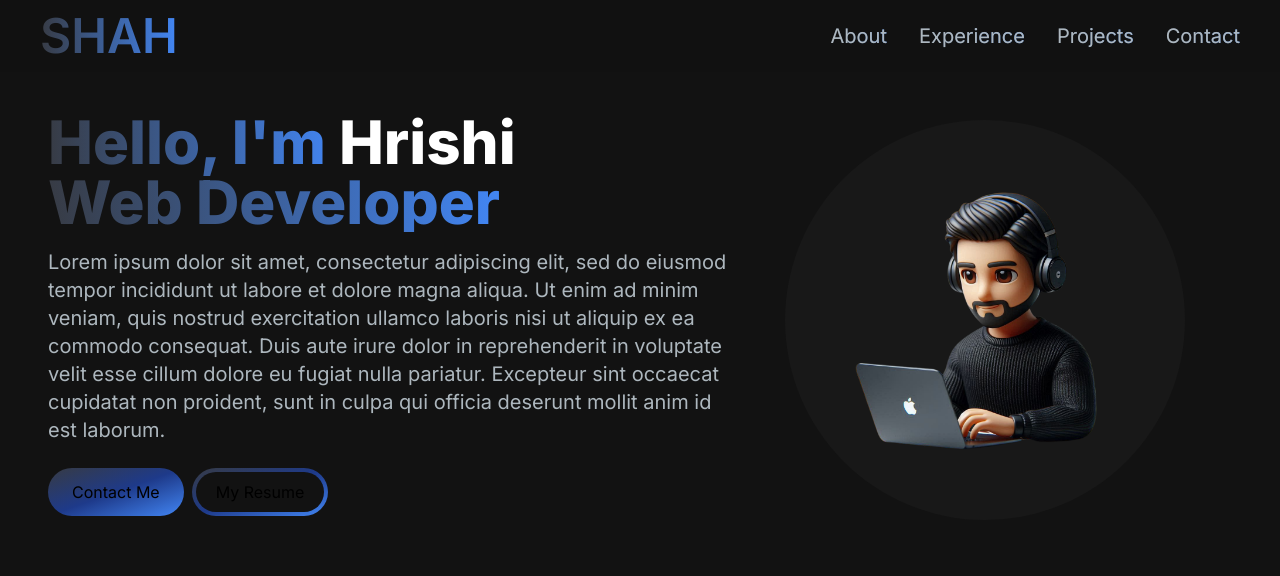
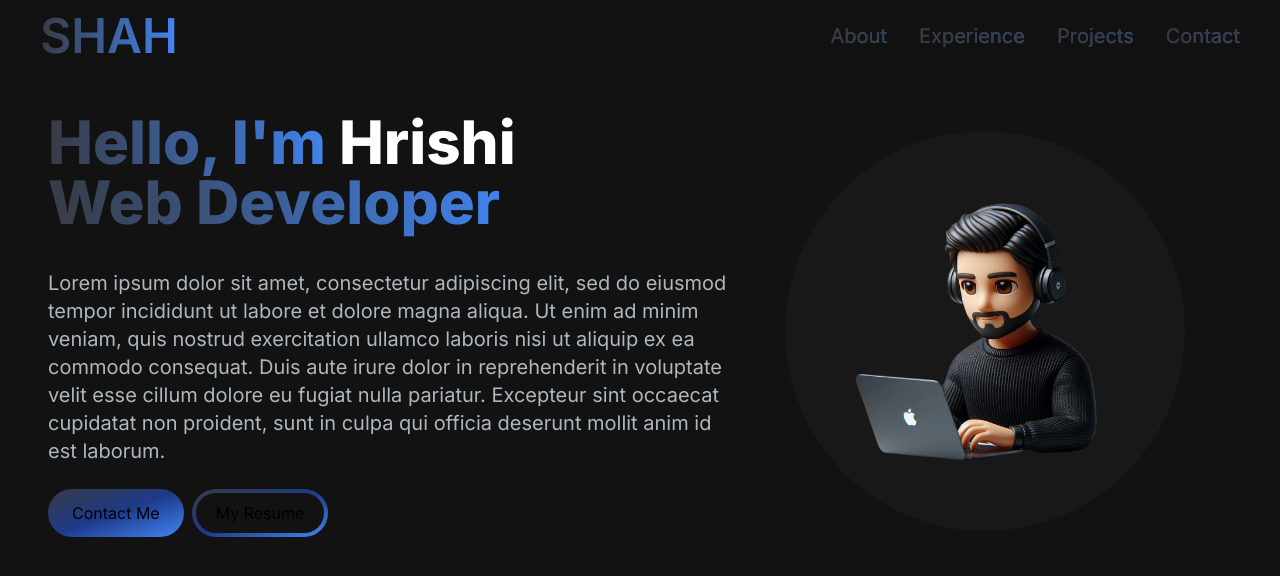
Before and after one commit to Hrishirt/hrishishah.github.io, a Next.js app: page / in a window 1280 px wide. Shown: the top 576 px of the page. Built offline with nearby package versions, Linux system fonts and the light colour scheme.

Commit message:
Minor bug fixes

```diff
--- a/src/app/components/HeroSection.jsx
+++ b/src/app/components/HeroSection.jsx
@@ -9,6 +9,7 @@ import { TypeAnimation } from 'react-type-animation';
 export const HeroSection = () => {
   return (
   <section>
+
     <div className="grid grid-cols-1 sm:grid-cols-12">
         <div className="col-span-7 place-self-center text-center sm:text-left">
             <h1 className = "text-white mb-4 text-4xl sm:text-5xl lg:text-6xl font-extrabold">
@@ -17,9 +18,9 @@ export const HeroSection = () => {
             </span>
             Hrishi
             <br></br>
-            <div className='relative inline-block'>
+            <div className='relative inline-block mb-3'>
                 <TypeAnimation
-                className='text-transparent bg-clip-text bg-gradient-to-r from-[#373B44] to-[#4286f4]'
+                className='text-transparent bg-clip-text bg-gradient-to-r from-[#373B44] to-[#4286f4] '
                 sequence={[
                     'Software Developer',
                     1000,
@@ -30,29 +31,14 @@ export const HeroSection = () => {
                 ]}
                 wrapper="span"
                 speed={20}
-                style={{ display: 'inline-block' }}
+                style={{ display: 'inline-block', paddingBottom: '0.15em' }}
                 repeat={Infinity}
-                cursor={false} // Disable the default cursor
+                cursor={true} // Disable the default cursor
                 />
-                <span className="animate-blink smaller-cursor">|</span>
             </div>
-            <style jsx>{`
-                @keyframes blink {
-                50% {
-                    opacity: 0;
-                }
-                }
-                .animate-blink {
-                position: absolute;
-                right: -20px; /* Adjust this value to position the cursor correctly */
-                top: 0;
-                animation: blink 1s step-start infinite;
-                }
-                .smaller-cursor {
-                    font-size: 0.85em; /* Adjust this value to make the cursor smaller */
-                    line-height: 1.25; /* Adjust this value to align with the text */
-                }
-            `}</style>
+
+
+
             </h1>
             <p className="text-[#ADB7Be] text-base sm:text-lg mb-6 lg:text-xl">
                 Lorem ipsum dolor sit amet, consectetur adipiscing elit, sed do eiusmod tempor incididunt
@@ -84,6 +70,7 @@ export const HeroSection = () => {
             </div>
         </div>
     </div>
+
   </section>
 
     );
--- a/src/app/components/NavLink.jsx
+++ b/src/app/components/NavLink.jsx
@@ -5,7 +5,7 @@ const NavLink = ({ href, title}) =>
     return (
         <Link
         href = {href}
-        className='block py-2 pl-3 pr-4 text-[#ADB7BE] sm:text-xl rounded md:p-0 hover:text-transparent bg-clip-text bg-gradient-to-r from-[#373B44] to-[#4286f4]'
+        className='block py-2 pl-3 pr-4 text-[#373B44] sm:text-xl rounded md:p-0 hover:text-transparent bg-clip-text bg-gradient-to-r from-[#373B44] to-[#4286f4]'
         >
             {title}
         </Link>
```
